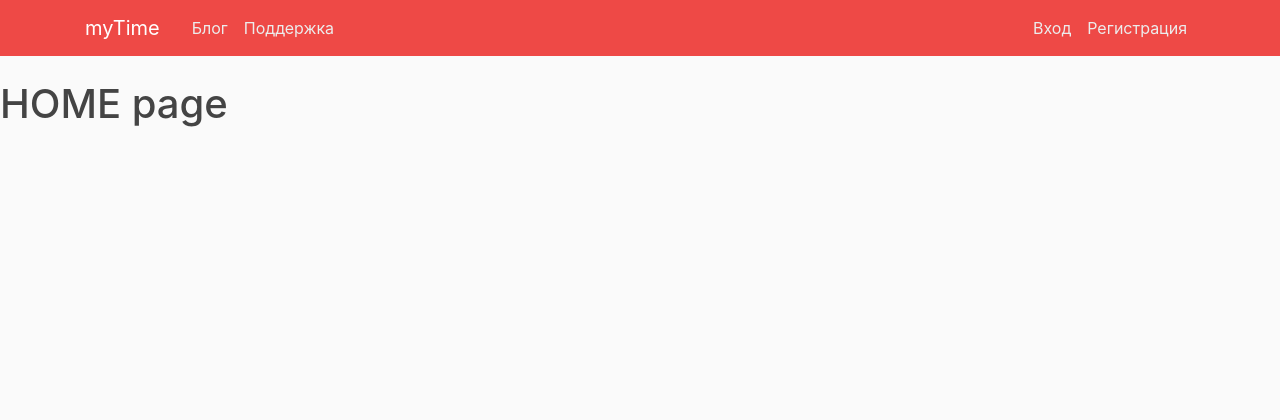
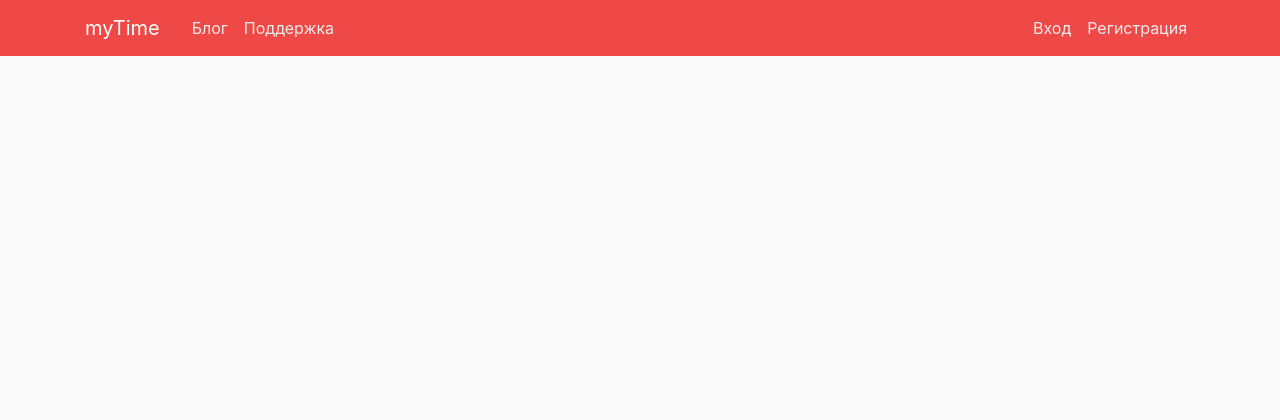
Before and after one commit to schstp/my_time_TPU_project, a Django app: page / in a window 1280 px wide. Shown: the top 420 px of the page. Before the commit the page ends 127 px from the top, so only its background shows below. Run offline with Django 3.2, Linux system fonts and the light colour scheme; some libraries are stand-ins or nearby versions.

Commit message:
test commit

```diff
--- a/guest/templates/guest/home.html
+++ b/guest/templates/guest/home.html
@@ -1,4 +1,4 @@
 {% extends "guest/base.html" %}
 {% block content %}
-<h1>HOME page</h1>
+
 {% endblock content %}
```
